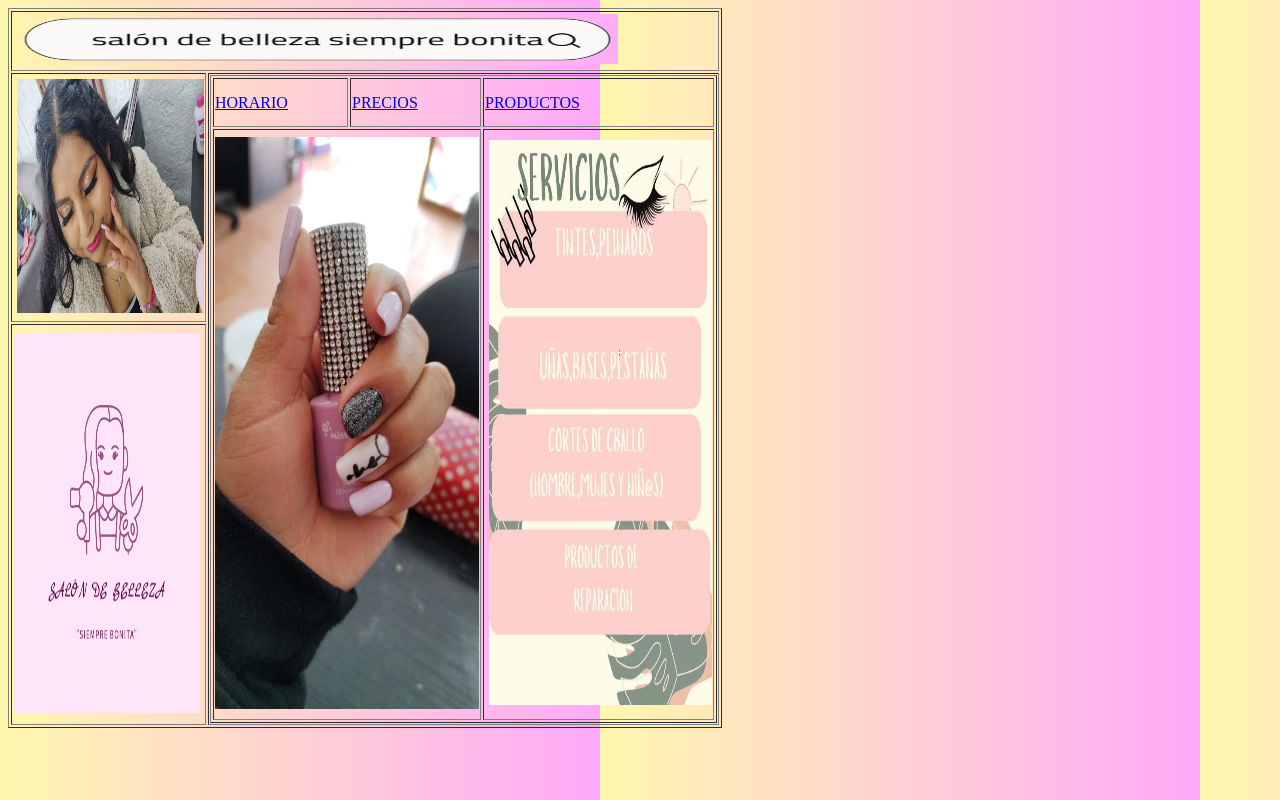
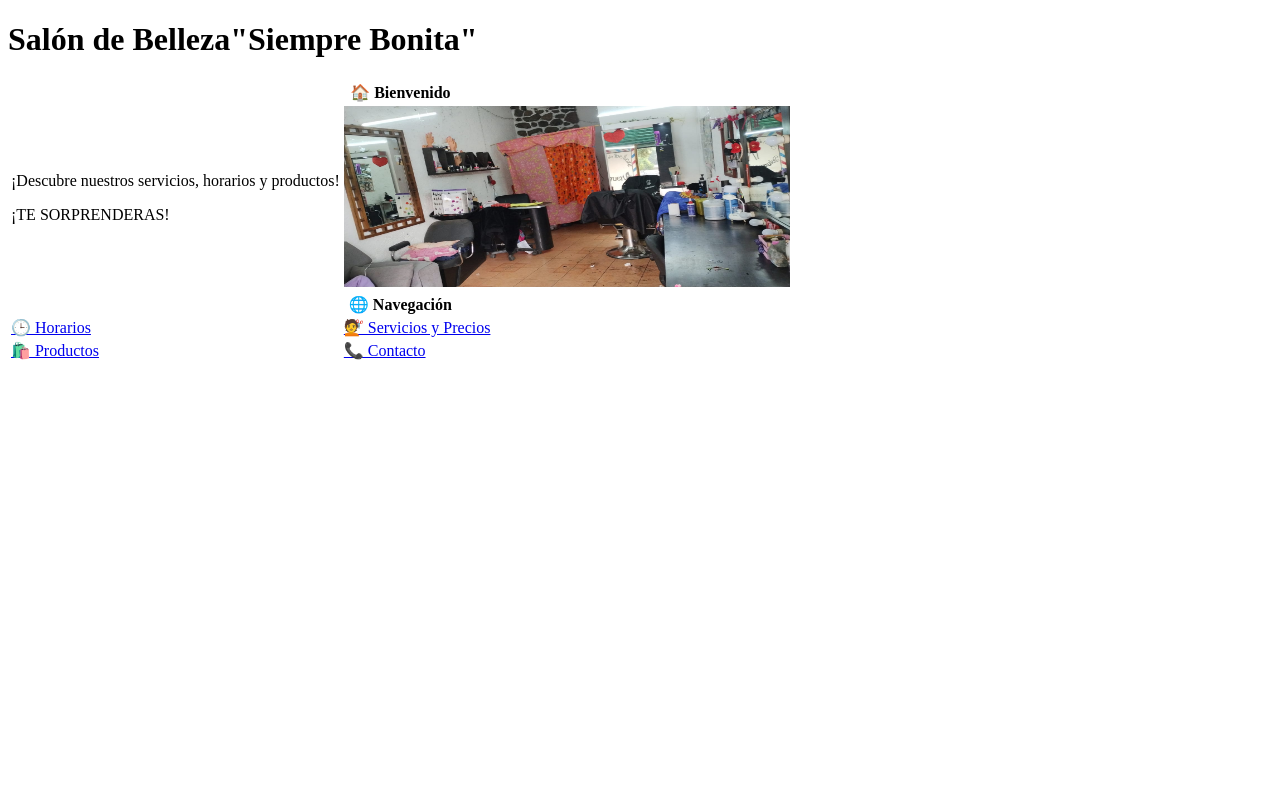
Before and after one commit to LUPITA128/salonsiemprebonita.github.io, a plain HTML site: page index.html in a window 1280 px wide. Drawn offline with Linux system fonts and the light colour scheme.

Commit message:
Add files via upload

```diff
--- a/index.html
+++ b/index.html
@@ -1,42 +1,28 @@
-<!doctype html>
-<html>
+<!DOCTYPE html>
+<html lang="es">
 <head>
-<meta charset="utf-8">
-<title>encabezado</title>
-<style type="text/css">
-body {
-    background-image: url("2.png");
-}
-</style>
+  <meta charset="UTF-8">
+  <title>Salón de Belleza"Siempre Bonita"</title>
+  <link rel="stylesheet" href="../css/estilos.css">
 </head>
-
 <body>
-<table width="100" height="100" border="1">
-  <tbody>
+  <h1>Salón de Belleza"Siempre Bonita"</h1>
+  <table>
+    <tr><th colspan="2">🏠 Bienvenido</th></tr>
     <tr>
-      <td height="56" colspan="2">&nbsp;<img src="WhatsApp Image 2025-04-02 at 10.51.14 AM.jpeg" width="601" height="50"> </td>
+      <td><p>¡Descubre nuestros servicios, horarios y productos!</p>
+      <p>¡TE SORPRENDERAS!</p></td>
+      <td><img src="Imagen de WhatsApp 2025-05-21 a las 16.58.18_adb2870a.jpg" width="446" height="181"="img-mini" ></td>
+    </tr>
+    <tr><th colspan="2">🌐 Navegación</th></tr>
+    <tr>
+      <td><a href="horarios.html">🕒 Horarios</a></td>
+      <td><a href="servicios.html">💇 Servicios y Precios</a></td>
     </tr>
     <tr>
-      <td width="158" height="178">&nbsp;<img src="WhatsApp Image 2025-03-12 at 10.52.08 PM.jpeg"width="187" height="234"></td>
-      <td width="493" rowspan="2"><table width="501" height="641" border="1">
-        <tbody>
-          <tr>
-			  <td width="130" height="45"> <a  href="practicaa.html"> HORARIO</a></td>
-            <td width="126"><a href="maquetacion.html"> PRECIOS</a></td>
-			  <td width="223"><a href="Untitled-2.html">PRODUCTOS</a></td>
-            </tr>
-          <tr>
-            <td height="587" colspan="2"><img  src="WhatsApp Image 2025-03-12 at 10.52.12 PM.jpeg"width="264" height="572" ></td>
-            <td>&nbsp;<img src="WhatsApp Image 2025-04-02 at 11.37.40 AM.jpeg" width="223" height="565"></td>
-          </tr>
-          </tbody>
-      </table></td>
+      <td><a href="productos.html">🛍️ Productos</a></td>
+      <td><a href="contacto.html">📞 Contacto</a></td>
     </tr>
-    <tr>
-      <td height="191"><img src="7.png" width="187" height="381"></td>
-    </tr>
-  </tbody>
-</table>
-
+  </table>
 </body>
 </html>
```
